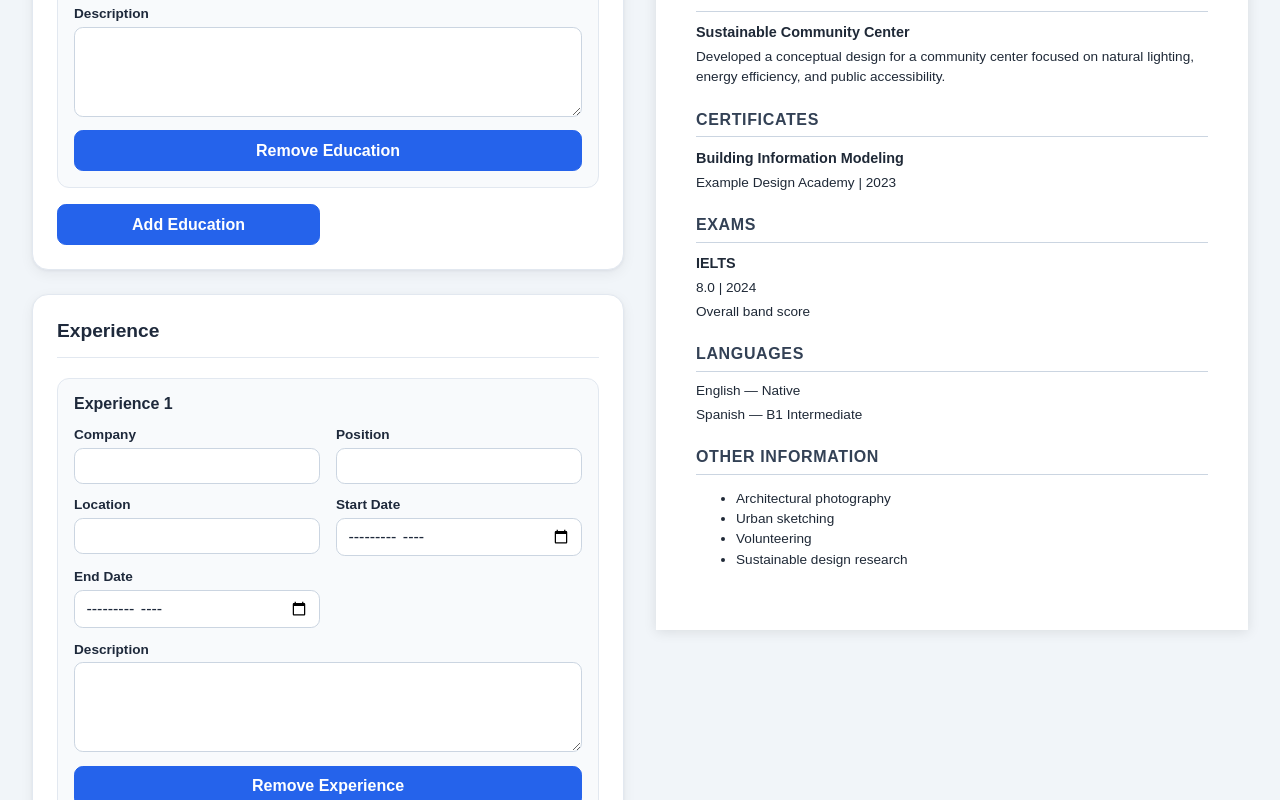
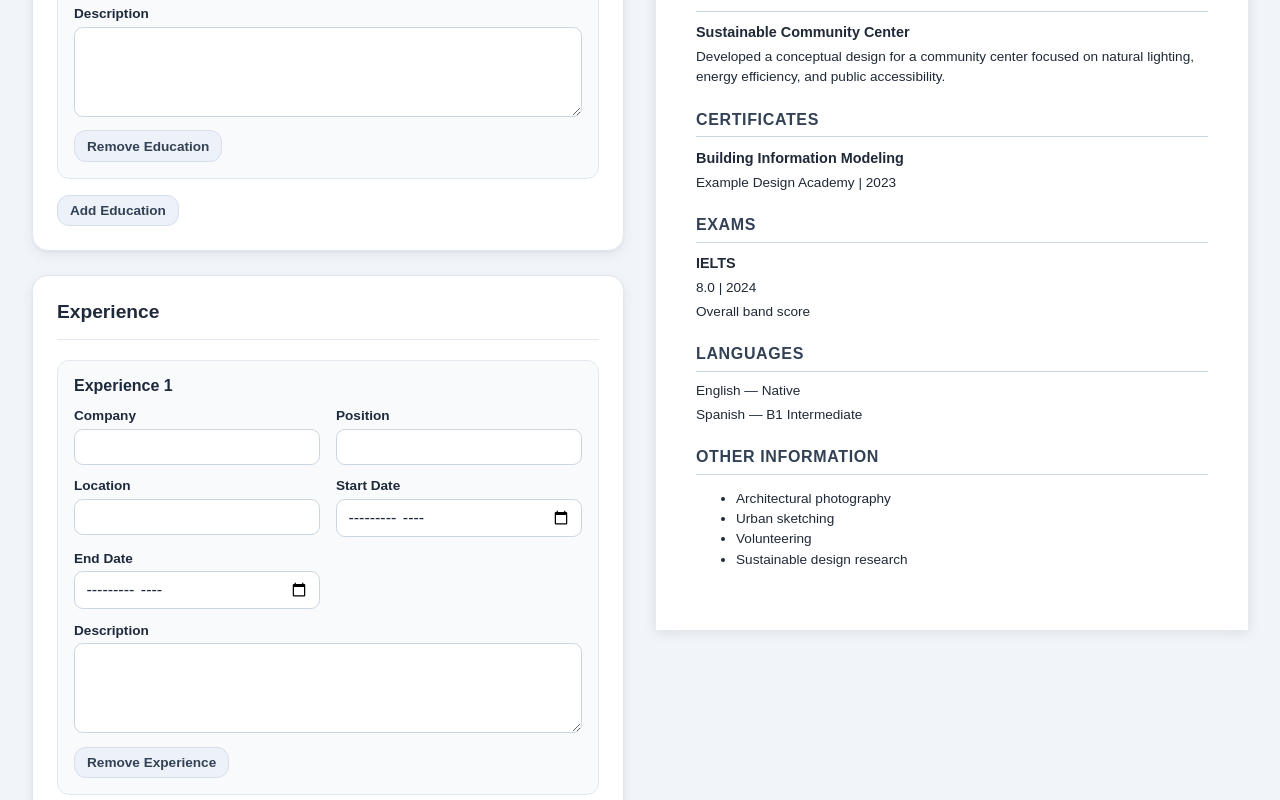
Before and after one commit to canberkg67/cv-app, a React (Vite) app: page / in a window 1280 px wide. Shown: the part 1160-1960 px from the top of the page. Built offline with nearby package versions, Linux system fonts and the light colour scheme.

Commit message:
style: change form button coloring and size

```diff
--- a/src/App.css
+++ b/src/App.css
@@ -181,19 +181,21 @@ body {
 
 .cv-form button {
     align-self: flex-start;
-    padding: 0.65rem 0.95rem;
-    border: 1px solid var(--accent);
-    border-radius: 0.55rem;
-    background-color: var(--accent);
-    color: #ffffff;
+    justify-self: start;
+    padding: 0.45rem 0.75rem;
+    border: 1px solid #d5deea;
+    border-radius: 0.75rem;
+    background-color: #edf2f8;
+    color: #334155;
+    font-size: 0.85rem;
     font-weight: 600;
     cursor: pointer;
     transition: background-color 150ms ease, border-color 150ms ease, transform 150ms ease;
 }
 
 .cv-form button:hover {
-    border-color: var(--accent-hover);
-    background-color: var(--accent-hover);
+    border-color: #c3d0e0;
+    background-color: #e1e9f3;
 }
 
 .cv-form button:active {
```
